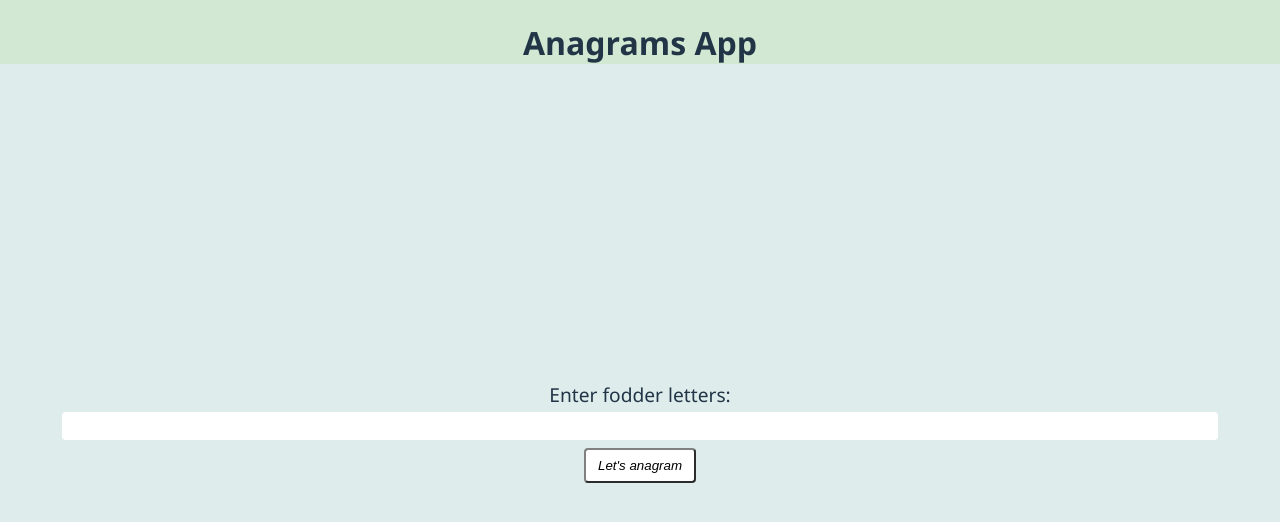
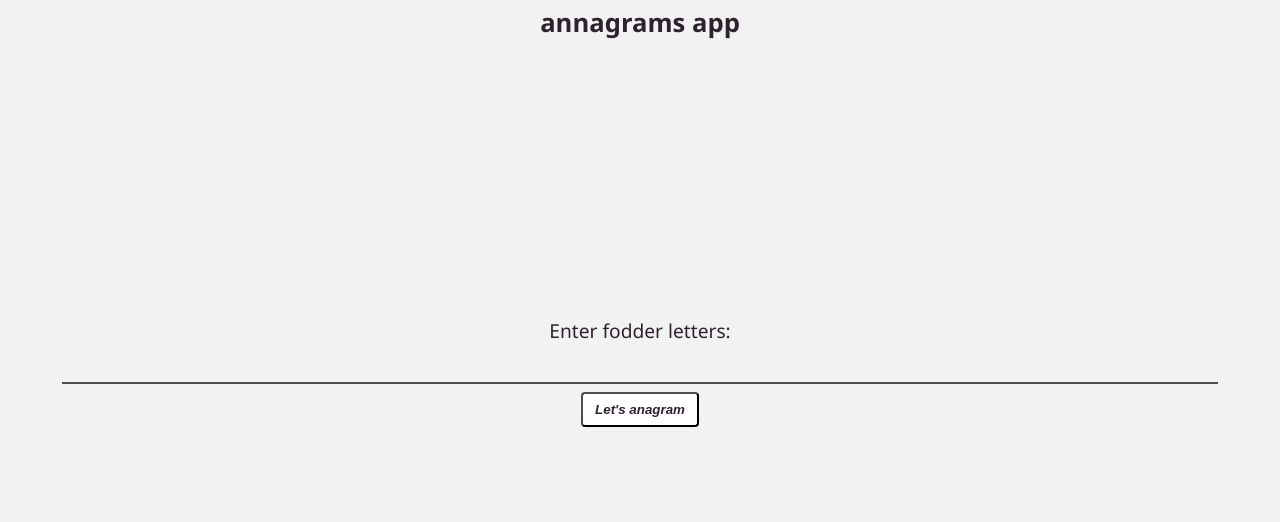
Before and after one commit to akowalz/anagramic, a React (Vite) app: page / in a window 1280 px wide. Shown: the top 522 px of the page. Built offline with nearby package versions, Linux system fonts and the light colour scheme.

Commit message:
a bunch of styling updates

```diff
--- a/src/App.css
+++ b/src/App.css
@@ -1,5 +1,4 @@
 #root {
-  max-width: 1280px;
   text-align: center;
   height: 100vh;
   display: flex;
@@ -12,13 +11,16 @@
   align-items: center;
   justify-content: center;
   display: flex;
-
-  background-color: color-mix(in srgb, cadetblue 20%, transparent);
 }
 
 #header {
   height: 64px;
-  background-color: color-mix(in srgb, forestgreen 20%, transparent);
+}
+
+h1 {
+  font-size: 1.6em;
+  margin-block-start: 0.2em;
+  margin-block-end: 0.2em;
 }
 
 #canvas {
--- a/src/App.tsx
+++ b/src/App.tsx
@@ -17,7 +17,7 @@ function App() {
   return (
     <>
       <div id="header">
-        <h1>Anagrams App</h1>
+        <h1>annagrams app</h1>
       </div>
 
       <div id="main-container">
--- a/src/Form/Form.css
+++ b/src/Form/Form.css
@@ -4,6 +4,7 @@
   flex-direction: column;
   align-items: center;
   justify-content: center;
+  margin-bottom: 15vh;
 }
 
 .form-label {
@@ -14,19 +15,18 @@
 .form input {
   width: 90%;
   border: none;
+  border-bottom: 2px solid var(--dark);
   text-align: center;
   font-size: 1.8em;
+  font-weight: bold;
+  line-height: 1.4em;
   text-transform: uppercase;
   font-family: monospace;
   margin-bottom: 8px;
-  border-radius: 4px;
+  caret-color: var(--darkest);
+  background-color: inherit;
 }
 
-button {
-  padding: 8px 12px;
-  border-radius: 4px;
-  font-style: italic;
-  background-color: white;
-  border-color: grey;
-  color: black;
+input:focus {
+  outline: none;
 }
--- a/src/Form/Form.tsx
+++ b/src/Form/Form.tsx
@@ -1,3 +1,4 @@
+import { useEffect } from "react";
 import "./Form.css";
 
 type FormProps = {
@@ -11,6 +12,12 @@ export default function Form({
   setInputValue,
   setLetters,
 }: FormProps) {
+  useEffect(() => {
+    const input = document.getElementById("fodder-input");
+    if (!input) return;
+    input.focus();
+  }, []);
+
   const submit = () => {
     if (inputValue === "") return;
 
@@ -21,6 +28,8 @@ export default function Form({
     <form className="form" onSubmit={() => submit()}>
       <div className="form-label">Enter fodder letters:</div>
       <input
+        name="fodder"
+        id="fodder-input"
         value={inputValue}
         onChange={(e) => setInputValue(e.target.value)}
       />
--- a/src/Tile/Tile.css
+++ b/src/Tile/Tile.css
@@ -5,15 +5,19 @@
   width: 40px;
   border-radius: 4px;
   font-size: 2em;
-  border: 3px solid black;
+  border: 3px solid var(--darkest);
+  background-color: white;
+  box-shadow: 2px 2px 0 black;
   display: grid;
   place-items: center;
   touch-action: none;
   user-select: none;
   cursor: grab;
-  background-color: white;
 }
 
 .letter-tile:active {
   cursor: grabbing;
+  box-shadow: 4px 4px 0 black;
+  font-weight: bold;
+  z-index: 999;
 }
--- a/src/TileCanvas/TileCanvas.css
+++ b/src/TileCanvas/TileCanvas.css
@@ -1,9 +1,9 @@
 .tile-canvas {
+  margin-bottom: 15vh;
   display: flex;
   flex-direction: row;
   flex-wrap: wrap;
   justify-content: center;
-
   gap: 10px;
 }
 
--- a/src/index.css
+++ b/src/index.css
@@ -1,31 +1,46 @@
 :root {
   font-family: 'Segoe UI', Tahoma, Geneva, Verdana, sans-serif;
   font-weight: 400;
-
-  color-scheme: light dark;
-  color: rgba(255, 255, 255, 0.87);
-  background-color: #242424;
 
   font-synthesis: none;
   text-rendering: optimizeLegibility;
   -webkit-font-smoothing: antialiased;
   -moz-osx-font-smoothing: grayscale;
+
+  /* Colors */
+  --darkest: #2d232e;
+  --darker: #474448;
+  --dark: #534b52;
+  --light: #e0ddcf;
+  --lighter: #f2f2f2;
+  --lighest: #f1f0ea;
 }
 
 body {
   margin: 0;
 }
 
+#root {
+  background-color: var(--lighter);
+  color: var(--darkest)
+}
 
-@media (prefers-color-scheme: light) {
-  :root {
-    color: #213547;
-    background-color: #ffffff;
-  }
-  a:hover {
-    color: #747bff;
-  }
-  button {
-    background-color: #f9f9f9;
-  }
+a:hover {
+  color: var(--darker)
 }
+
+button {
+  font-weight: bold;
+  padding: 8px 12px;
+  border-radius: 4px;
+  font-style: italic;
+  background-color: white;
+  border-color: var(--dark);
+  color: var(--darkest)
+}
+
+button:hover {
+  cursor: pointer;
+  background-color: var(--light);
+  color: var(--darkest);
+}
```
